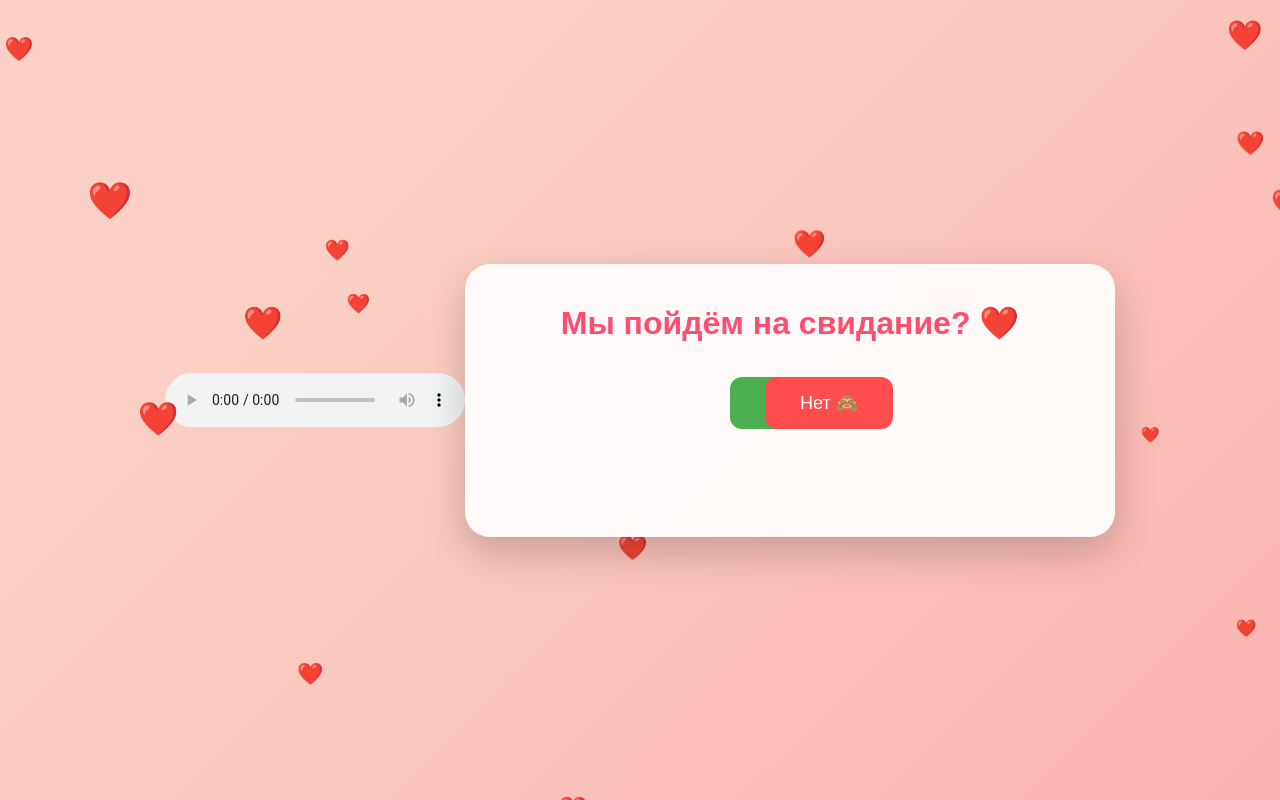
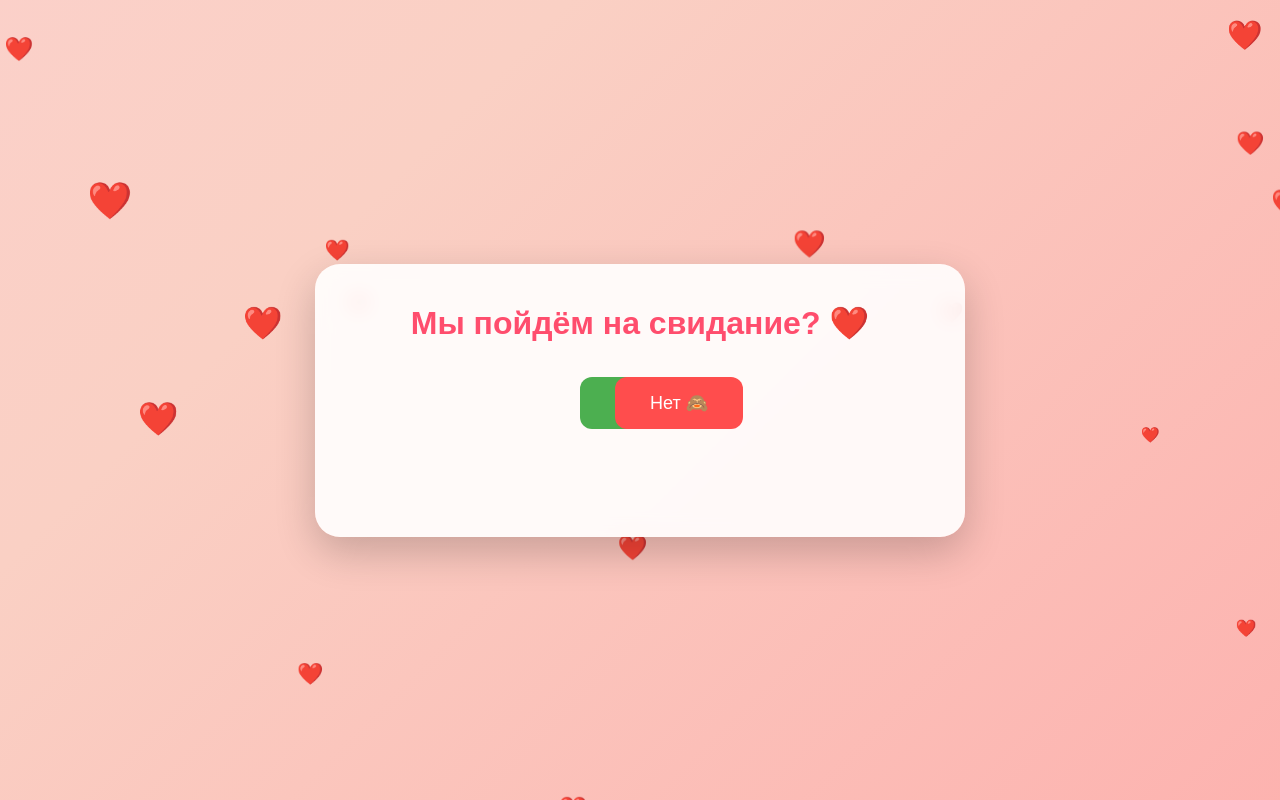
Before and after one commit to vena64397-eng/dating-site, a plain HTML site: page index.html in a window 1280 px wide. Drawn offline with Linux system fonts and the light colour scheme.

Commit message:
Update index.html

```diff
--- a/index.html
+++ b/index.html
@@ -166,7 +166,7 @@ input{
 </head>
 <body>
 
-<audio id="music" loop controls>
+<audio id="music" loop>
     <source src="Serebro-Sladko-spaces.im.mp3" type="audio/mpeg">
 </audio>
 
```
